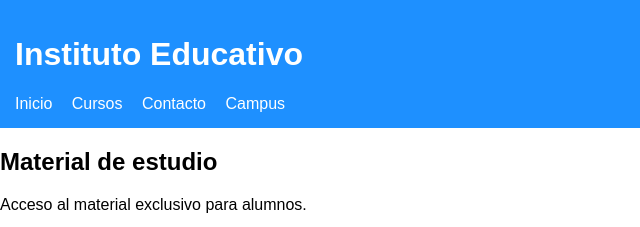
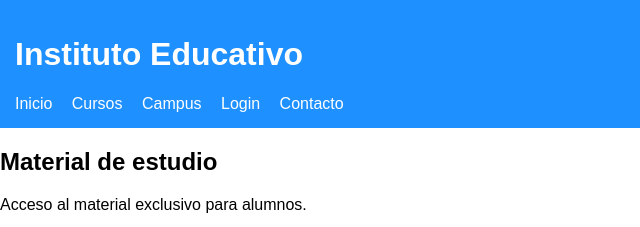
Before and after one commit to marceloabaurrea/instituto-pagina-marcelo-teclab, a plain HTML site: page campus.html in a window 1280 px wide. Shown: the top 227 px of the page, 0-640 px from the left. Drawn offline with Linux system fonts and the light colour scheme.

Commit message:
Update campus.html

```diff
--- a/campus.html
+++ b/campus.html
@@ -9,12 +9,14 @@
 
 <header>
     <h1>Instituto Educativo</h1>
-    <nav>
-        <a href="index.html">Inicio</a>
-        <a href="cursos.html">Cursos</a>
-        <a href="contacto.html">Contacto</a>
-        <a href="campus.html">Campus</a> <!-- ESTE ES EL QUE FALTA -->
-    </nav>
+<nav>
+    <a href="index.html">Inicio</a>
+    <a href="cursos.html">Cursos</a>
+    <a href="campus.html">Campus</a>
+    <a href="login.html">Login</a>
+    <a href="contacto.html">Contacto</a>
+</nav>
+
 </header>
 
 
```
